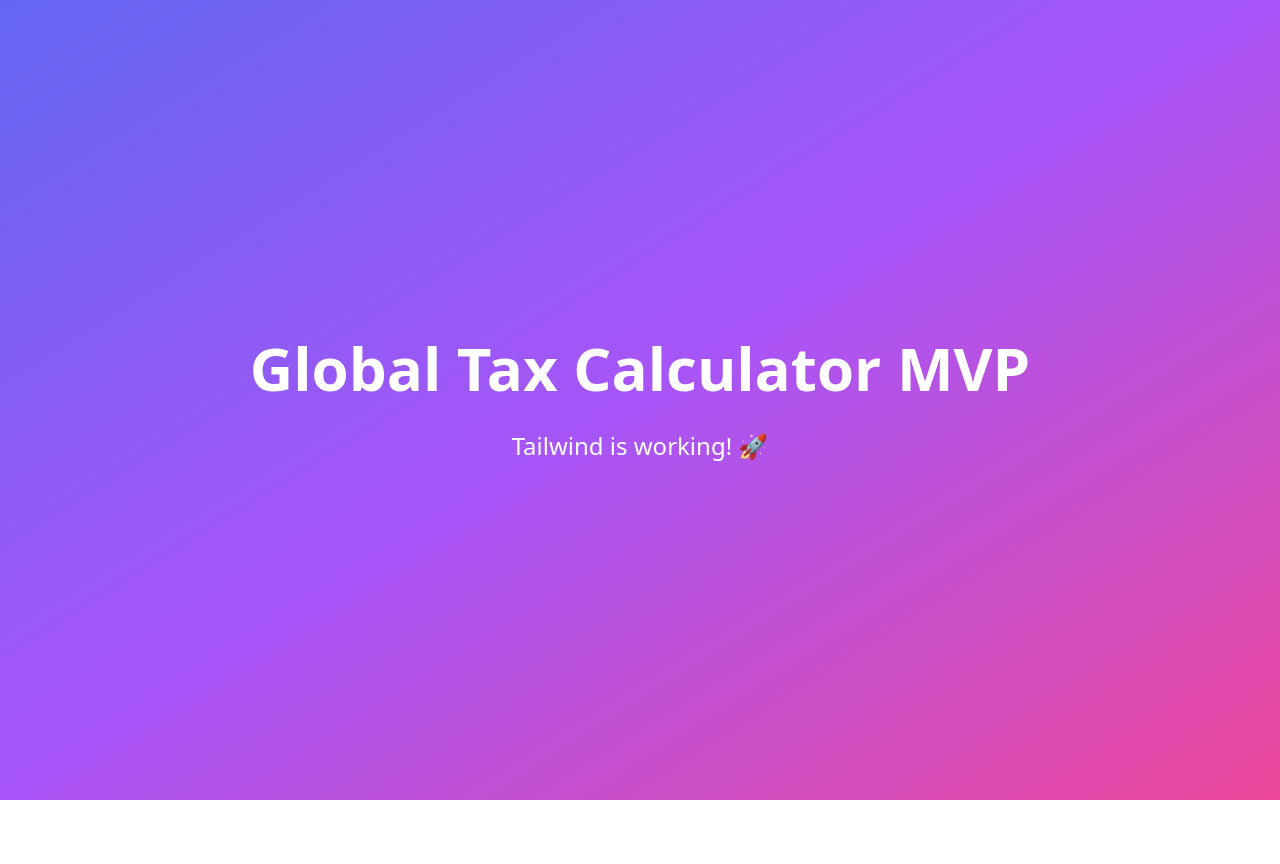
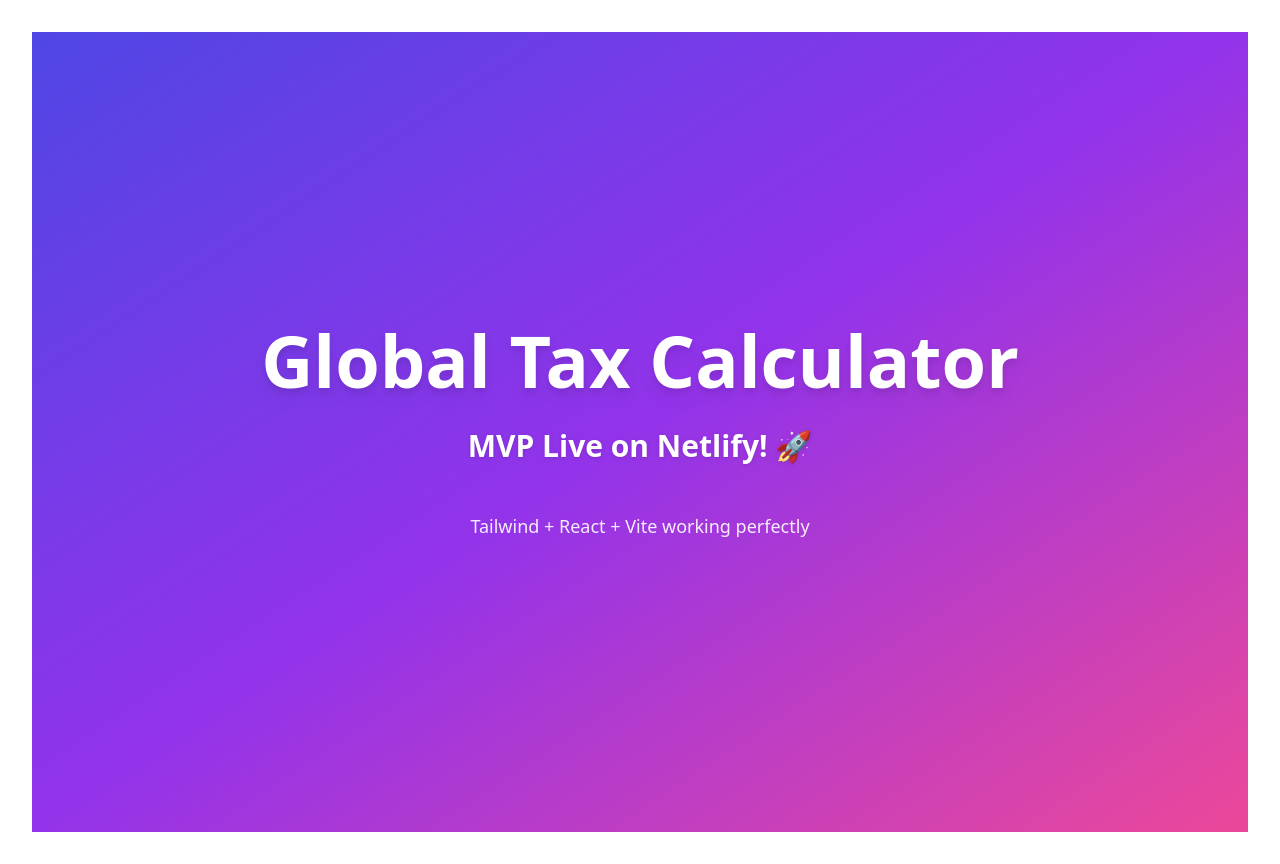
Before and after one commit to studyingapps67-cell/global-tax-calculator, a React (Vite) app: page / in a window 1280 px wide. Before the commit the page ends 800 px from the top, so only its background shows below. Built offline with nearby package versions, Linux system fonts and the light colour scheme.

Commit message:
Fix landing page styles - full gradient and centered

```diff
--- a/src/App.jsx
+++ b/src/App.jsx
@@ -1,14 +1,17 @@
+import './App.css'
+
 function App() {
   return (
-    <div className="min-h-screen bg-gradient-to-br from-indigo-500 via-purple-500 to-pink-500 flex items-center justify-center">
-      <div className="text-center">
-        <h1 className="text-6xl font-bold text-white mb-8">
-          Global Tax Calculator MVP
-        </h1>
-        <p className="text-2xl text-white">
-          Tailwind is working! 🚀
-        </p>
-      </div>
+    <div className="min-h-screen bg-gradient-to-br from-indigo-600 via-purple-600 to-pink-500 flex flex-col items-center justify-center text-center px-4">
+      <h1 className="text-5xl md:text-7xl font-bold text-white mb-8 drop-shadow-lg">
+        Global Tax Calculator
+      </h1>
+      <p className="text-xl md:text-3xl text-white font-semibold drop-shadow">
+        MVP Live on Netlify! 🚀
+      </p>
+      <p className="text-lg text-white mt-12 opacity-90">
+        Tailwind + React + Vite working perfectly
+      </p>
     </div>
   )
 }
```
